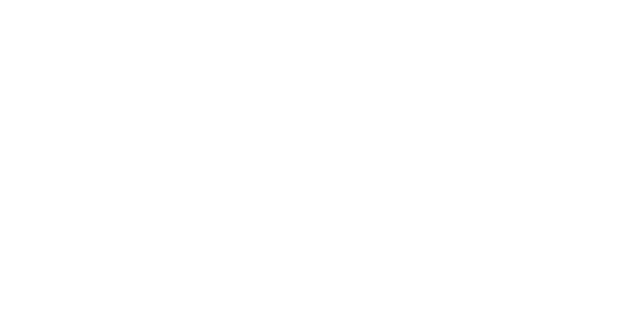
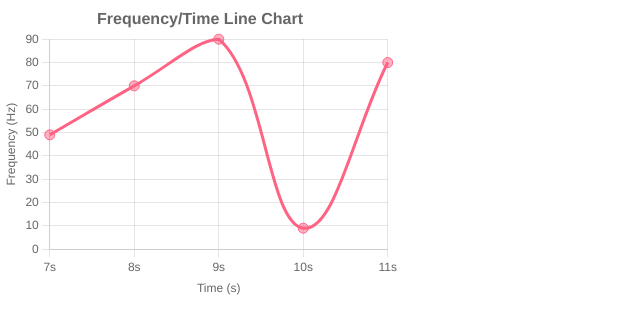
Before and after one commit to MohamadGSalim/NeuroNote, a React (Create React App) app in the folder client2/: page /chart in a window 1280 px wide. Before the commit this address had no page. Shown: the top 334 px of the page, without its empty margins (0-640 px from the left). Built offline with nearby package versions, Linux system fonts and the light colour scheme; what react-piano would draw is missing.

Commit message:
Added Dynamic Frequency chart with sample data

```diff
--- a/client2/package.json
+++ b/client2/package.json
@@ -14,8 +14,10 @@
     "@types/node": "^16.18.23",
     "@types/react": "^18.0.33",
     "@types/react-dom": "^18.0.11",
+    "faker": "^5.5.3",
     "framer-motion": "^10.11.2",
     "react": "^18.2.0",
+    "react-chartjs-2": "^5.2.0",
     "react-dom": "^18.2.0",
     "react-piano": "^3.1.3",
     "react-router-dom": "^6.10.0",
--- a/client2/src/App.tsx
+++ b/client2/src/App.tsx
@@ -6,6 +6,7 @@
 import Login from "./pages/login";
 import { ChakraProvider } from "@chakra-ui/react";
 import Home from "./pages/home";
+import FrequencyChart from "./pages/frequencyChart";
 function App() {
   return (
     <ChakraProvider>
@@ -14,6 +15,7 @@
           <Route path="/login" Component={Login} />
           <Route path="/register" Component={Register} />
           <Route path="/" Component={Home} />
+          <Route path="/chart" Component={FrequencyChart} />
         </Routes>
       </Router>
     </ChakraProvider>
--- /dev/null
+++ b/client2/src/pages/frequencyChart.tsx
@@ -0,0 +1,118 @@
+import React, { useState, useEffect } from 'react';
+import { Chart, Line } from 'react-chartjs-2';
+
+import {
+  Chart as ChartJS,
+  CategoryScale,
+  LinearScale,
+  PointElement,
+  LineElement,
+  Title,
+  Tooltip,
+  Legend,
+} from 'chart.js';
+
+ChartJS.register(
+  CategoryScale,
+  LinearScale,
+  PointElement,
+  LineElement,
+  Title,
+  Tooltip,
+  Legend
+);
+
+const generateRandomFrequency = () => {
+  return Math.floor(Math.random() * 100);
+};
+
+const options = {
+  maintainAspectRatio: false,
+  responsive: true,
+  plugins: {
+    legend: {
+      display: false,
+    },
+    title: {
+      display: true,
+      text: 'Frequency/Time Line Chart',
+      font: {
+        size: 16,
+      },
+    },
+  },
+  scales: {
+    x: {
+      title: {
+        display: true,
+        text: 'Time (s)',
+        font: {
+          size: 12,
+        },
+      },
+      ticks: {
+        maxTicksLimit: 5,
+      },
+    },
+    y: {
+      title: {
+        display: true,
+        text: 'Frequency (Hz)',
+        font: {
+          size: 12,
+        },
+      },
+    },
+  },
+};
+
+const FrequencyChart = () => {
+  const [data, setData] = useState({
+    labels: ['0s', '1s', '2s', '3s', '4s'],
+    datasets: [
+      {
+        data: [
+          generateRandomFrequency(),
+          generateRandomFrequency(),
+          generateRandomFrequency(),
+          generateRandomFrequency(),
+          generateRandomFrequency(),
+        ],
+        borderColor: 'rgb(255, 99, 132)',
+        backgroundColor: 'rgba(255, 99, 132, 0.5)',
+        pointRadius: 5,
+        lineTension: 0.4,
+      },
+    ],
+  });
+
+  useEffect(() => {
+    const interval = setInterval(() => {
+      const newData = data.datasets.map((dataset) => {
+        const newDataPoint = generateRandomFrequency();
+        const updatedData = dataset.data.slice(-4);
+        updatedData.push(newDataPoint);
+        return { ...dataset, data: updatedData };
+      });
+
+      const newLabels = data.labels.slice(-4);
+      const newLabel = `${parseInt(data.labels[data.labels.length - 1]) + 1}s`;
+      newLabels.push(newLabel);
+
+      setData({
+        datasets: newData,
+        labels: newLabels,
+      });
+    }, 1000); // change data every 1s
+
+    return () => clearInterval(interval);
+  }, [data]);
+
+  return (
+    <div style={{ width: '400px', height: '300px' }}>
+      <Line data={data} options={options} />
+    </div>
+  );
+};
+
+export default FrequencyChart;
```
Also changed, not shown: 1 other file (tests, documents, lock files or other folders).
